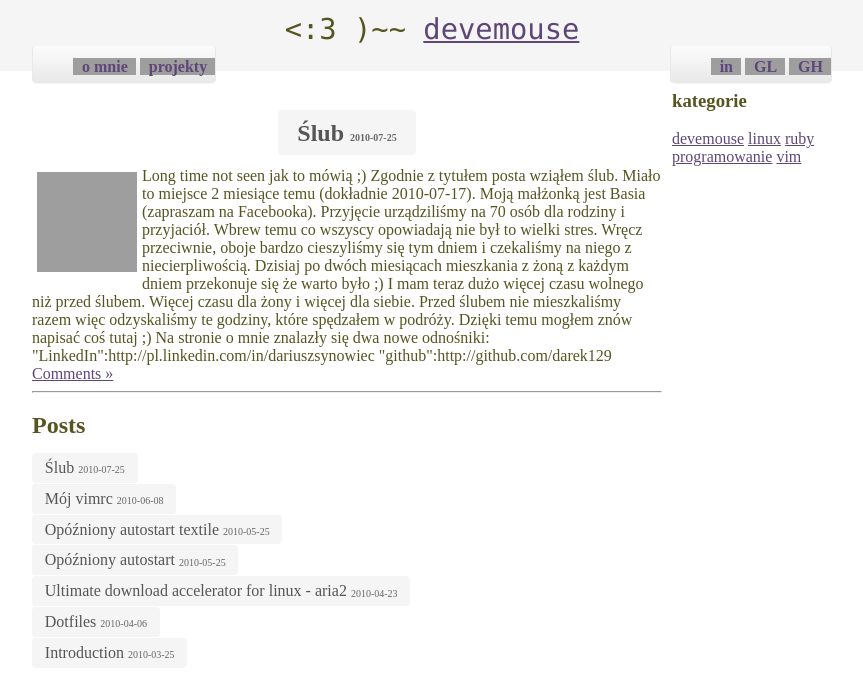
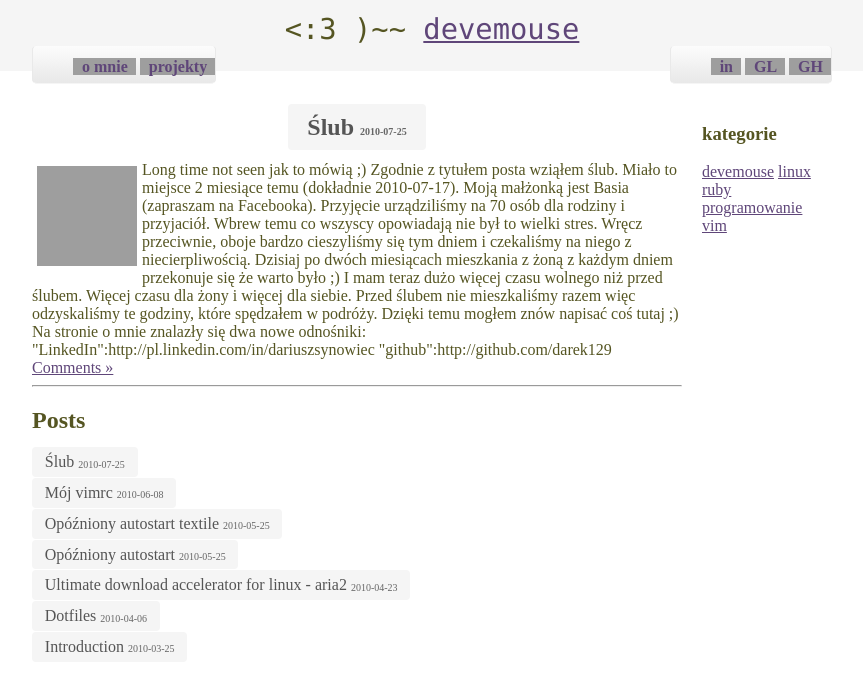
Before and after one commit to devemouse/devemouse.github.com, a Jekyll site: the page built from index.html, in a window 1280 px wide. Shown: the top 697 px of the page, without its empty margins (218-1081 px from the left). Built offline with Jekyll 4.4.1, drawn with Linux system fonts in a browser that asks for light colours; Markdown is read by kramdown in place of the engine named in the settings; grey boxes are pictures that could not be loaded.

Commit message:
ads fixed

```diff
--- a/css/default.css
+++ b/css/default.css
@@ -185,7 +185,7 @@
 }
 
 .container .center {
-   width:630px;
+   width:650px;
    padding:10px;
    border-bottom-right-radius: 10px;
    border-bottom-left-radius: 10px;
@@ -197,6 +197,16 @@
    align:left;
 }
 
+.container .right {
+   width:120px;
+   padding:0px;
+   margin-left:10px;
+   margin-top:20px;
+   display:inline;
+   float:right;
+   align:right;
+}
+
 a:link {color:#5F4679;}    /* unvisited link */
 a:visited {color:#364F89;} /* visited link */
 a:hover {color:#4F4F4F;}   /* mouse over link */
```
Also changed, not shown: _layouts/base.html (+7 -6 lines).
